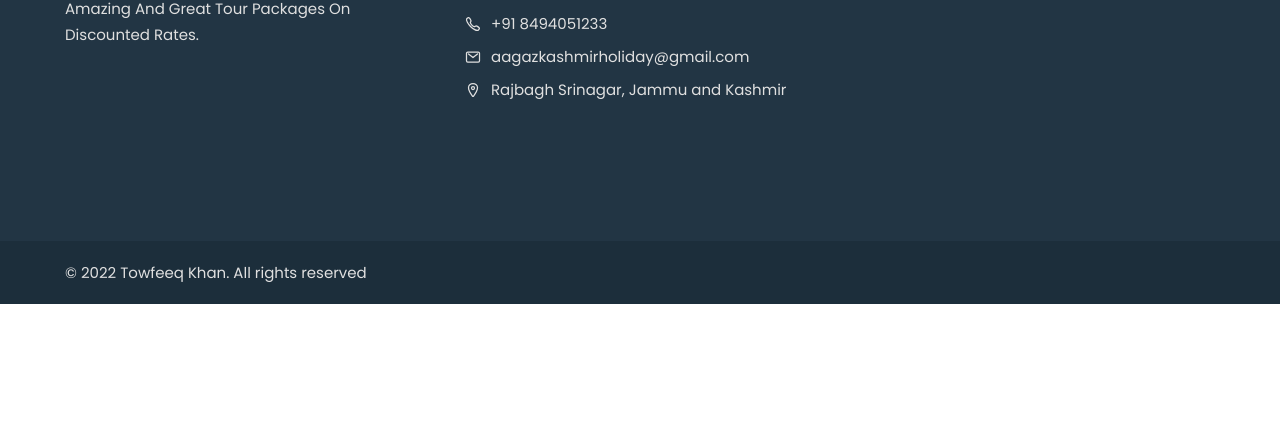
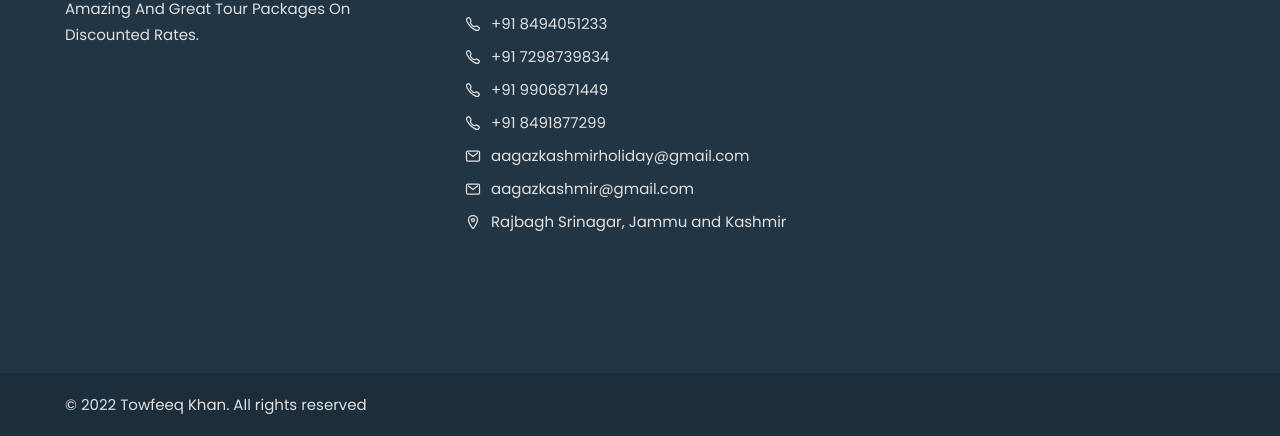
Before and after one commit to towfeeqkhan/towfeeqkhan.github.io, a plain HTML site: page index.html in a window 1280 px wide. Shown: the part 5295-5731 px from the top of the page. Before the commit the page ends 5599 px from the top, so only its background shows below. Drawn offline with nearby package versions, Linux system fonts and the light colour scheme.

Commit message:
updated contact details

```diff
--- a/index.html
+++ b/index.html
@@ -876,9 +876,33 @@
             </li>
 
             <li class="contact-item">
+              <ion-icon name="call-outline"></ion-icon>
+
+              <a href="tel:7298739834" class="contact-link">+91 7298739834</a>
+            </li>
+
+            <li class="contact-item">
+              <ion-icon name="call-outline"></ion-icon>
+
+              <a href="tel:9906871449" class="contact-link">+91 9906871449</a>
+            </li>
+
+            <li class="contact-item">
+              <ion-icon name="call-outline"></ion-icon>
+
+              <a href="tel:8491877299" class="contact-link">+91 8491877299</a>
+            </li>
+
+            <li class="contact-item">
               <ion-icon name="mail-outline"></ion-icon>
 
               <a href="mailto:aagazkashmirholiday@gmail.com" class="contact-link">aagazkashmirholiday@gmail.com</a>
+            </li>
+
+            <li class="contact-item">
+              <ion-icon name="mail-outline"></ion-icon>
+
+              <a href="mailto:aagazkashmir@gmail.com" class="contact-link">aagazkashmir@gmail.com</a>
             </li>
 
             <li class="contact-item">
```
